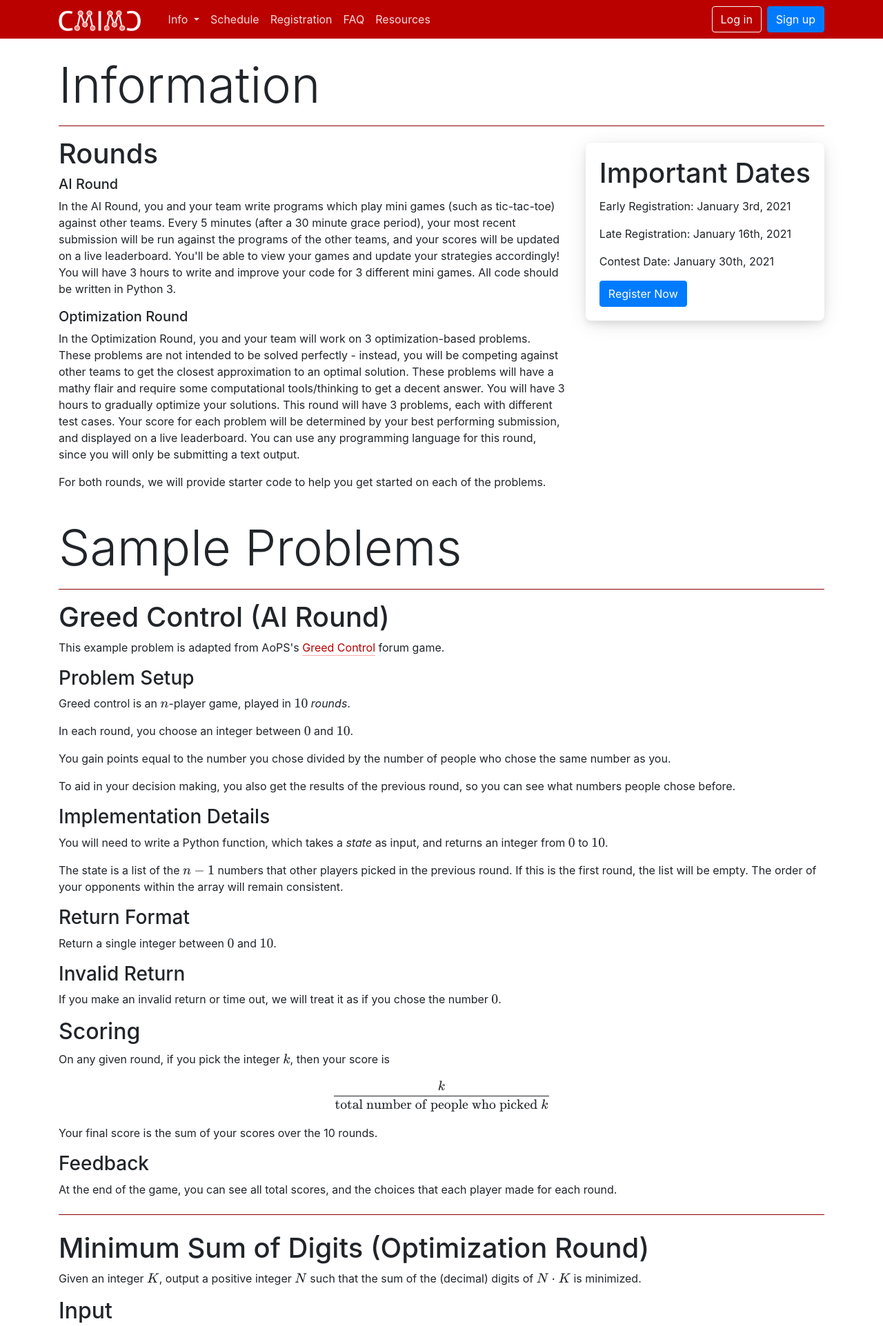
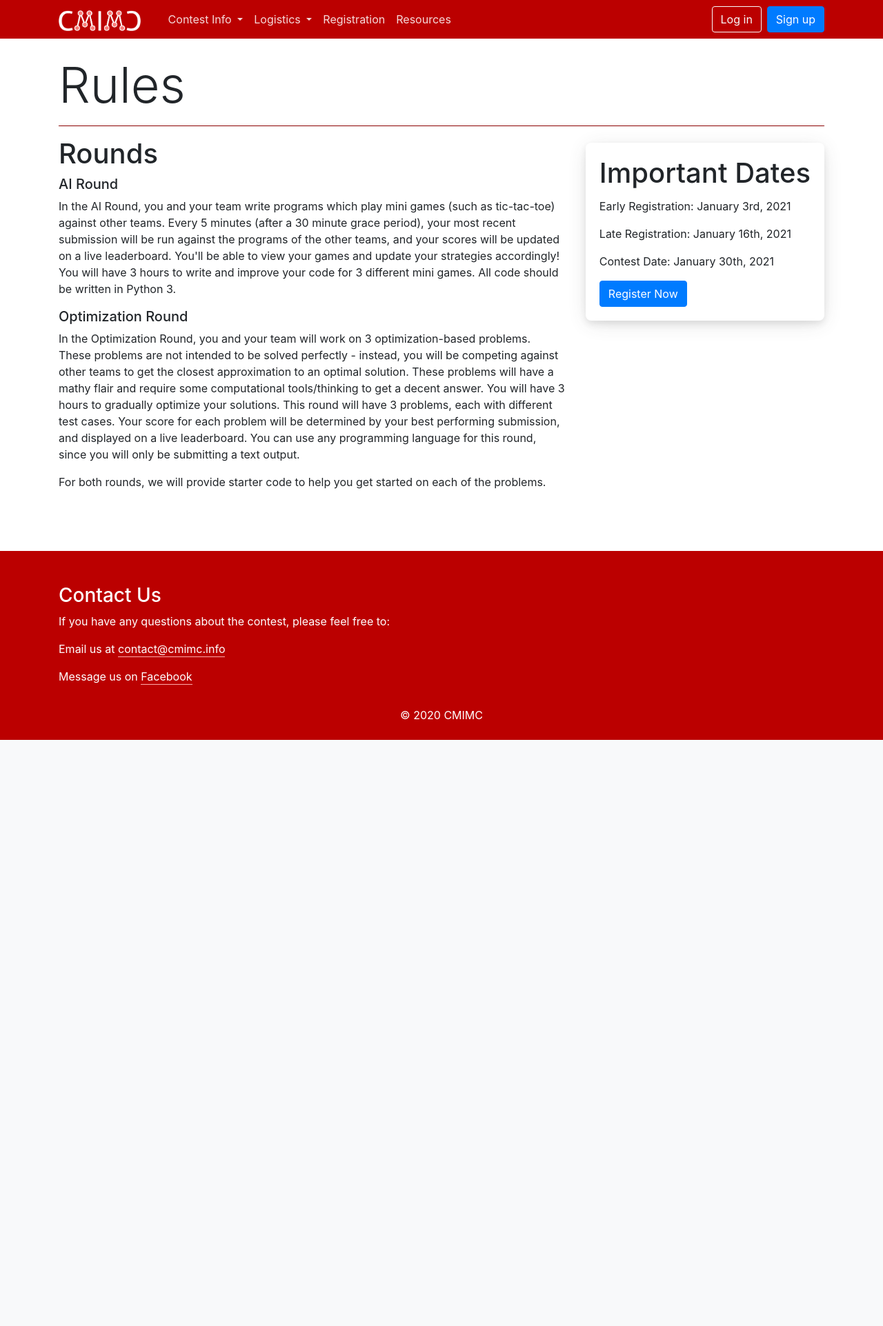
Before and after one commit to pshen24/cmimc-online, a Django app: page /info in a window 1280 px wide. Shown: the top 1923 px of the page at 69% size. After the commit the page ends 1073 px from the top, so only its background shows below. Run offline with Django 3.2, Linux system fonts and the light colour scheme; parts of the project's set-up code (start-up, migrations or seed data) failed here and were passed over; some libraries are stand-ins or nearby versions.

Commit message:
Added mini-events page and logistics drop down

```diff
--- a/cmimc/urls.py
+++ b/cmimc/urls.py
@@ -10,10 +10,12 @@ urlpatterns = [
     path('', views.home, name='home'),
     path('contests', views.contest_list, name='contest_list'),
     path('info', views.info, name='info'),
+    path('sample_problems', views.general_info.sample_problems, name='sample_problems'),
     path('schedule', views.schedule, name='schedule'),
     path('reg_info', views.reg_info, name='reg_info'),
     path('faq', views.faq, name='faq'),
     path('resources', views.resources, name='resources'),
+    path('mini_events', views.general_info.mini_events, name='mini_events'),
 
     path('admin', admin.site.urls),
 
--- a/templates/general/info.html
+++ b/templates/general/info.html
@@ -2,7 +2,7 @@
 
 {% block content %}
 
-<p class="display-3">Information</p>
+<p class="display-3">Rules</p>
 <hr class="red_line"/>
 
 <div class="row mb-4">
@@ -25,58 +25,4 @@
     </div>
 </div>
 
-<p class="display-3">Sample Problems</p>
-<hr class="red_line"/>
-<h1>Greed Control (AI Round)</h1>
-
-<p>This example problem is adapted from AoPS's <a href="https://artofproblemsolving.com/greedcontrol/help">Greed Control</a> forum game.</p>
-
-<h3>Problem Setup</h3>
-<p>Greed control is an $n$-player game, played in $10$ <em>rounds</em>.</p>
-<p>In each round, you choose an integer between $0$ and $10$.</p>
-<p>You gain points equal to the number you chose divided by the number of people who chose the same number as you.</p>
-<p>To aid in your decision making, you also get the results of the previous round, so you can see what numbers people chose before.</p>
-
-<h3>Implementation Details</h3>
-<p>You will need to write a Python function, which takes a <em>state</em> as input, and returns an integer from $0$ to $10$.</p>
-<p>The state is a list of the $n-1$ numbers that other players picked in the previous round. If this is the first round, the list will be empty. The order of your opponents within the array will remain consistent.</p>
-
-<h3>Return Format</h3>
-<p>Return a single integer between $0$ and $10$.</p>
-
-<h3>Invalid Return</h3>
-<p>If you make an invalid return or time out, we will treat it as if you chose the number $0$.</p>
-
-<h2>Scoring</h2>
-<p>On any given round, if you pick the integer $k$, then your score is
-$$\frac{k}{\text{total number of people who picked }k}$$
-Your final score is the sum of your scores over the 10 rounds.</p>
-
-<h3>Feedback</h3>
-<p>At the end of the game, you can see all total scores, and the choices that each player made for each round.</p>
-
-<hr class="red_line my-4"/>
-
-<h1>Minimum Sum of Digits (Optimization Round)</h1>
-
-<p>Given an integer $K$, output a positive integer $N$ such that the sum of the (decimal) digits of $N \cdot K$ is minimized.</p>
-
-<h2>Input</h2>
-<p>The first line of each test-file contains a single integer $T$ denoting the number of test-cases.</p>
-<p>$T$ lines of input follow, each containing one integer $K$</p>
-
-<h2>Output</h2>
-<p>Output $T$ lines, each containing a single integer $1 \le N < 10^{10^5}$</p>
-
-<h2>Scoring</h2>
-<p>Your score will be calculated as
-$$S(N_1 \cdot K_1) + S(N_2 \cdot K_2) + \cdots + S(N_T \cdot K_T),$$
-where $S(x)$ is the sum of the decimal digits of $x$. The goal is to minimize this value.
-
-<h2>Tasks</h2>
-<p>Task 1: $T = 100$, $1 \le K \le 100$.</p>
-<p>Task 2: $T = 10$, $10^4 < K < 10^6$.</p>
-<p>Task 3: $T = 10$, $10^6 < K < 10^8$.</p>
-<p>Task 4: $T = 10$, $10^{17} < K < 10^{18}$.</p>
-
 {% endblock %}
--- a/templates/includes/navbar.html
+++ b/templates/includes/navbar.html
@@ -12,9 +12,11 @@
 	<div class="collapse navbar-collapse" id="mainMenu">
 	    {% url 'contest_list' as url_contests %}
 	    {% url 'info' as url_info %}
+        {% url 'sample_problems' as url_sample_problems %}
 	    {% url 'schedule' as url_schedule %}
 	    {% url 'reg_info' as url_reg_info %}
 	    {% url 'faq' as url_faq %}
+        {% url 'mini_events' as url_mini_events %}
 	    {% url 'resources' as url_resources %}
 		<ul class="navbar-nav mr-auto ml-md-3">
         {% if user.is_authenticated %}
@@ -24,23 +26,28 @@
         {% endif %}
 	      <li class="nav-item dropdown">
               <a class="nav-link no-color dropdown-toggle" href="#" id="navbarDarkDropdownMenuLink" role="button" data-toggle="dropdown" aria-expanded="false">
-                Info
+                Contest Info
               </a>
-              <ul class="dropdown-menu" aria-labelledby="navbarDarkDropdownMenuLink" style="background-color: #b00">
-                <li><a class="dropdown-item no-color {% if request.get_full_path == url_info %}active{% endif %}" href="{% url 'info' %}">General Info</a></li>
-                <li><a class="dropdown-item no-color" href="#">Another action</a></li>
-                <li><a class="dropdown-item no-color" href="#">Something else here</a></li>
+              <ul class="dropdown-menu" aria-labelledby="navbarDarkDropdownMenuLink">
+                <li><a class="dropdown-item no-color {% if request.get_full_path == url_info %}active{% endif %}" href="{% url 'info' %}">Rules</a></li>
+                <li><a class="dropdown-item no-color {% if request.get_full_path == url_sample_problems %}active{% endif %}" href="{% url 'sample_problems' %}">Sample Problems</a></li>
+              </ul>
+
+		  </li>
+
+          <li class="nav-item dropdown">
+              <a class="nav-link no-color dropdown-toggle" href="#" id="navbarDarkDropdownMenuLink" role="button" data-toggle="dropdown" aria-expanded="false">
+                Logistics
+              </a>
+              <ul class="dropdown-menu" aria-labelledby="navbarDarkDropdownMenuLink">
+                <li><a class="dropdown-item no-color {% if request.get_full_path == url_schedule %}active{% endif %}" href="{% url 'schedule' %}">Schedule</a></li>
+                <li><a class="dropdown-item no-color {% if request.get_full_path == url_faq %}active{% endif %}" href="{% url 'faq' %}">FAQ</a></li>
+                <li><a class="dropdown-item no-color {% if request.get_full_path == url_mini_events %}active{% endif %}" href="{% url 'mini_events' %}">Mini Events</a></li>
               </ul>
 
 		  </li>
 	      <li class="nav-item">
-			<a class="nav-link no-color {% if request.get_full_path == url_schedule %}active{% endif %}" href="{% url 'schedule' %}">Schedule</a>
-		  </li>
-	      <li class="nav-item">
 			<a class="nav-link no-color {% if request.get_full_path == url_reg_info %}active{% endif %}" href="{% url 'reg_info' %}">Registration</a>
-		  </li>
-	      <li class="nav-item">
-			<a class="nav-link no-color {% if request.get_full_path == url_faq %}active{% endif %}" href="{% url 'faq' %}">FAQ</a>
 		  </li>
           <li class="nav-item">
 			<a class="nav-link no-color {% if request.get_full_path == url_resources %}active{% endif %}" href="{% url 'resources' %}">Resources</a>
--- a/website/views/general_info.py
+++ b/website/views/general_info.py
@@ -5,6 +5,9 @@ def home(request):
 
 def info(request):
     return render(request, 'general/info.html')
+
+def sample_problems(request):
+    return render(request, 'general/sample_problems.html')
 
 def schedule(request):
     return render(request, 'general/schedule.html')
@@ -15,5 +18,8 @@ def reg_info(request):
 def faq(request):
     return render(request, 'general/faq.html')
 
+def mini_events(request):
+    return render(request, 'general/mini_events.html')
+
 def resources(request):
     return render(request, 'general/resources.html')
```
Also changed, not shown: templates/general/mini_events.html (added, +12 -0 lines), templates/general/sample_problems.html (added, +61 -0 lines).
